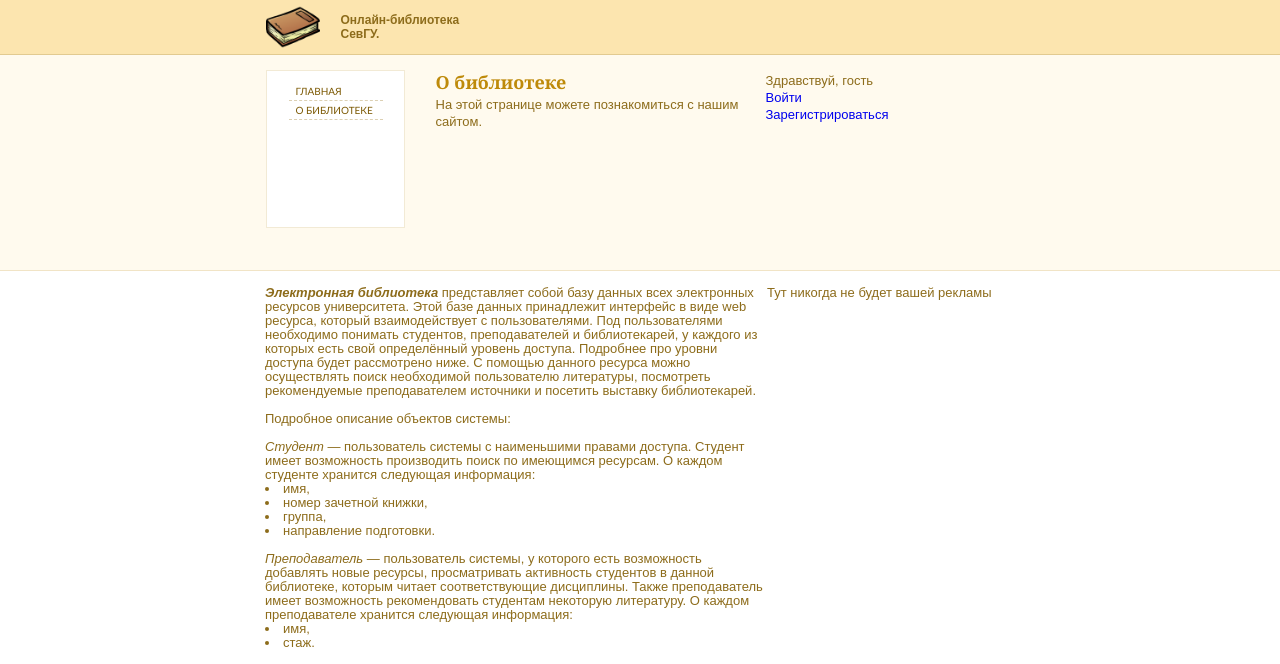
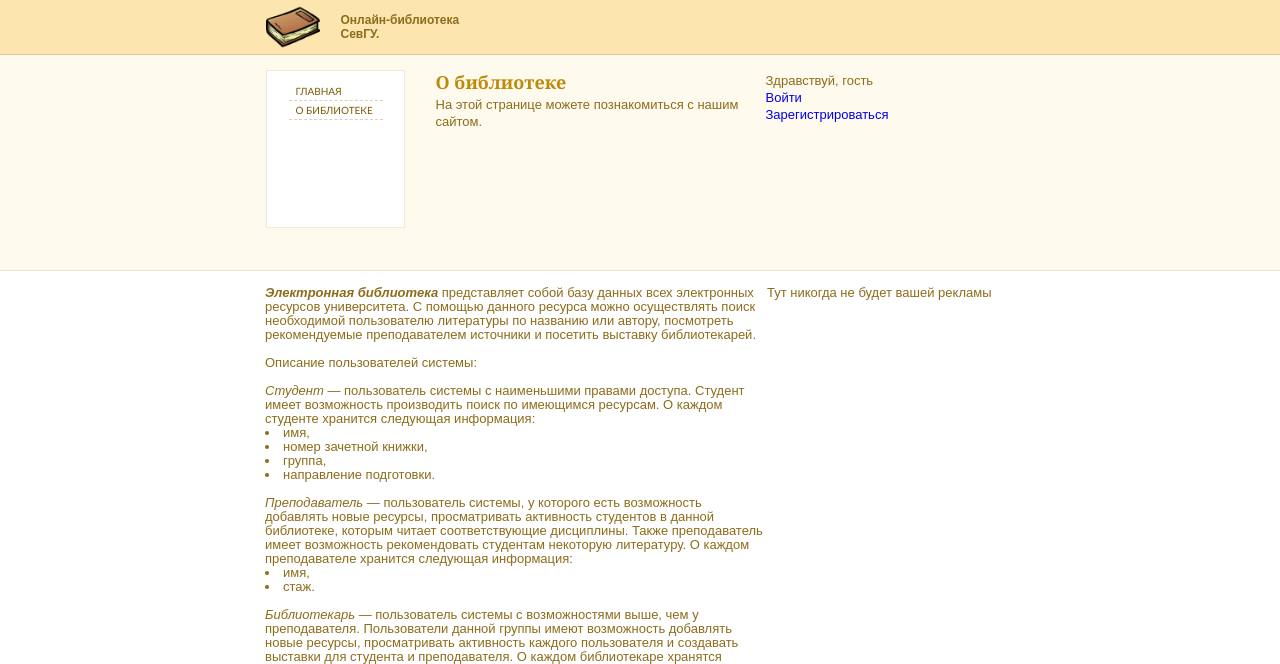
Before and after one commit to Andrew0701/coursework-ud, a PHP site: page /index.php?action=about in a window 1280 px wide. Shown: the top 664 px of the page. Run offline with PHP 8.4, Linux system fonts and the light colour scheme.

Commit message:
Небольшие правки

```diff
--- a/about.html
+++ b/about.html
@@ -1,6 +1,6 @@
-<p><i><b>Электронная библиотека</b></i> представляет собой базу данных всех электронных ресурсов университета. Этой базе данных принадлежит интерфейс в виде web ресурса, который взаимодействует с пользователями. Под пользователями необходимо понимать студентов, преподавателей и библиотекарей, у каждого из которых есть свой определённый уровень доступа. Подробнее про уровни доступа будет рассмотрено ниже.  С помощью данного ресурса можно осуществлять поиск необходимой пользователю литературы, посмотреть рекомендуемые преподавателем источники и посетить выставку библиотекарей.</p><br>
+<p><i><b>Электронная библиотека</b></i> представляет собой базу данных всех электронных ресурсов университета. С помощью данного ресурса можно осуществлять поиск необходимой пользователю литературы по названию или автору, посмотреть рекомендуемые преподавателем источники и посетить выставку библиотекарей.</p><br>
 
-<p>Подробное описание объектов системы:</p><br>
+<p>Описание пользователей системы:</p><br>
 
 <p><i>Студент</i> — пользователь системы с наименьшими правами доступа. Студент имеет возможность  производить поиск по имеющимся ресурсам. О каждом студенте хранится следующая информация: </p>
 <li>имя, </li>
--- a/add.php
+++ b/add.php
@@ -71,8 +71,7 @@
 					echo 'Ошибка в запросе';
 				}else{
 					echo 'Ресурс успешно добавлен.';
-											// Проверка всех авторов и запись их id в массив array_of_id_authors[]
-
+					// Проверка всех авторов и запись их id в массив array_of_id_authors[]
 					$authors = split(',',$_POST['author']);
 					$c = 0;
 					for ($i = 0; $i < count($authors); $i++){
--- a/index.php
+++ b/index.php
@@ -23,7 +23,7 @@
 				switch ($_COOKIE['access']){
 					case 'Преподаватель':
 						echo "<li><a href='index.php?action=add'>Добавить</a></li>";
-						echo "<li><a href='index.php?action=recom'>Рекомендовать</a></li>";
+						echo "<li><a href='index.php?action=recom'>Рекомендации</a></li>";
 						break;
 					case 'Библиотекарь':
 						echo "<li><a href='index.php?action=query_to_db'>Запрос к базе</a></li>";
--- a/top_dobav.php
+++ b/top_dobav.php
@@ -7,9 +7,7 @@
 		if ($q){
 			echo '<br>';
 			echo '<table border=0>';
-			echo '<tr>
-			<td>Имя</td>
-			</tr>';
+
 			while ($row = mysql_fetch_row($q)) {
 				echo '<tr>';
 				for ($i = 0; $i<count($row); $i++)
--- a/top_students.php
+++ b/top_students.php
@@ -1,4 +1,4 @@
-Список актвных пользователей
+<b>Список актвных пользователей</b>
 <?php
 	$query = "select reg.login,sum(`count`) from views,reg where reg.id=views.id_reg group by reg.login order by `count` desc limit 5;";
 	include_once("connect.php");
```
Also changed, not shown: top_liter.php (+6 -2 lines).
